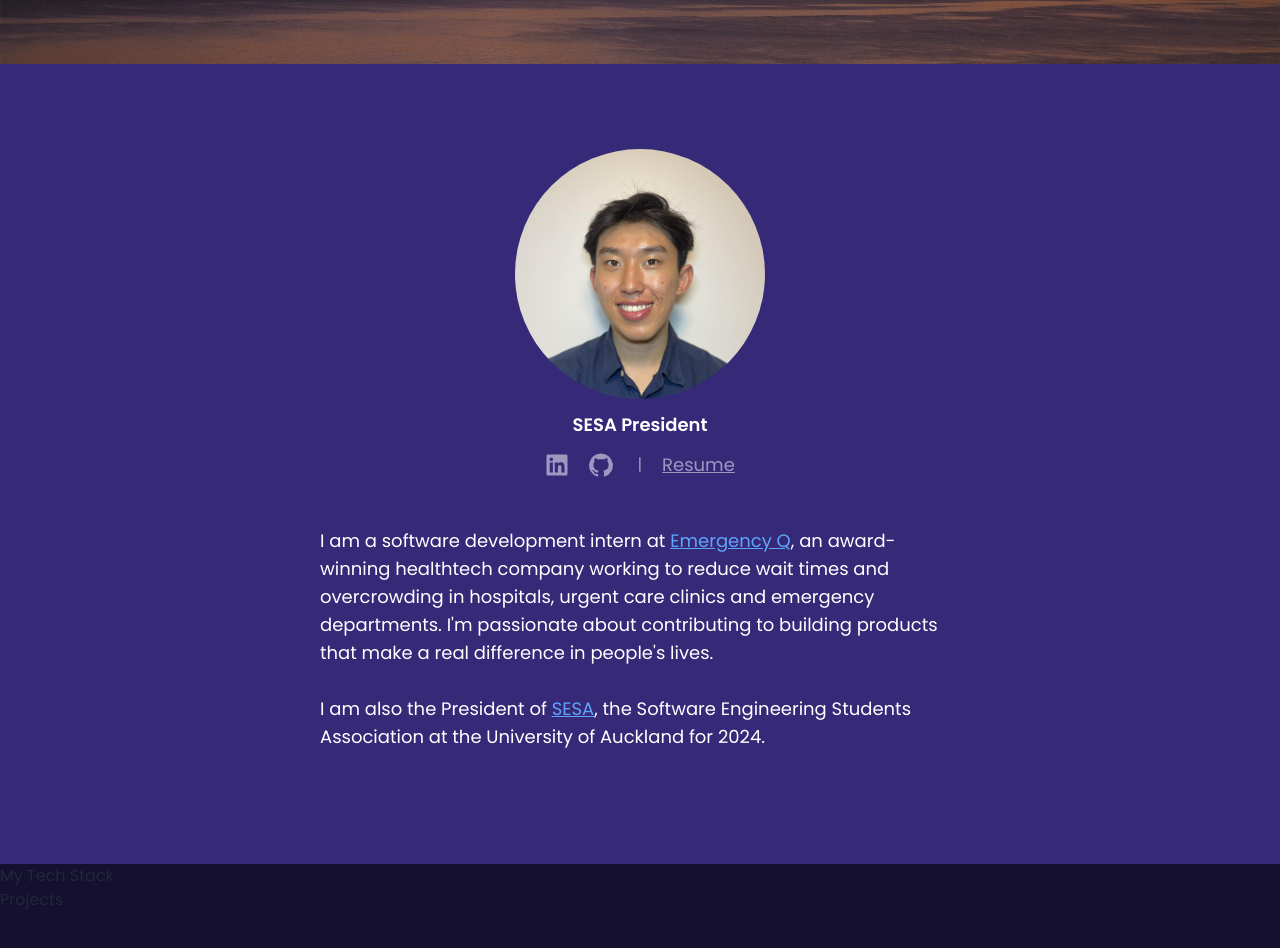
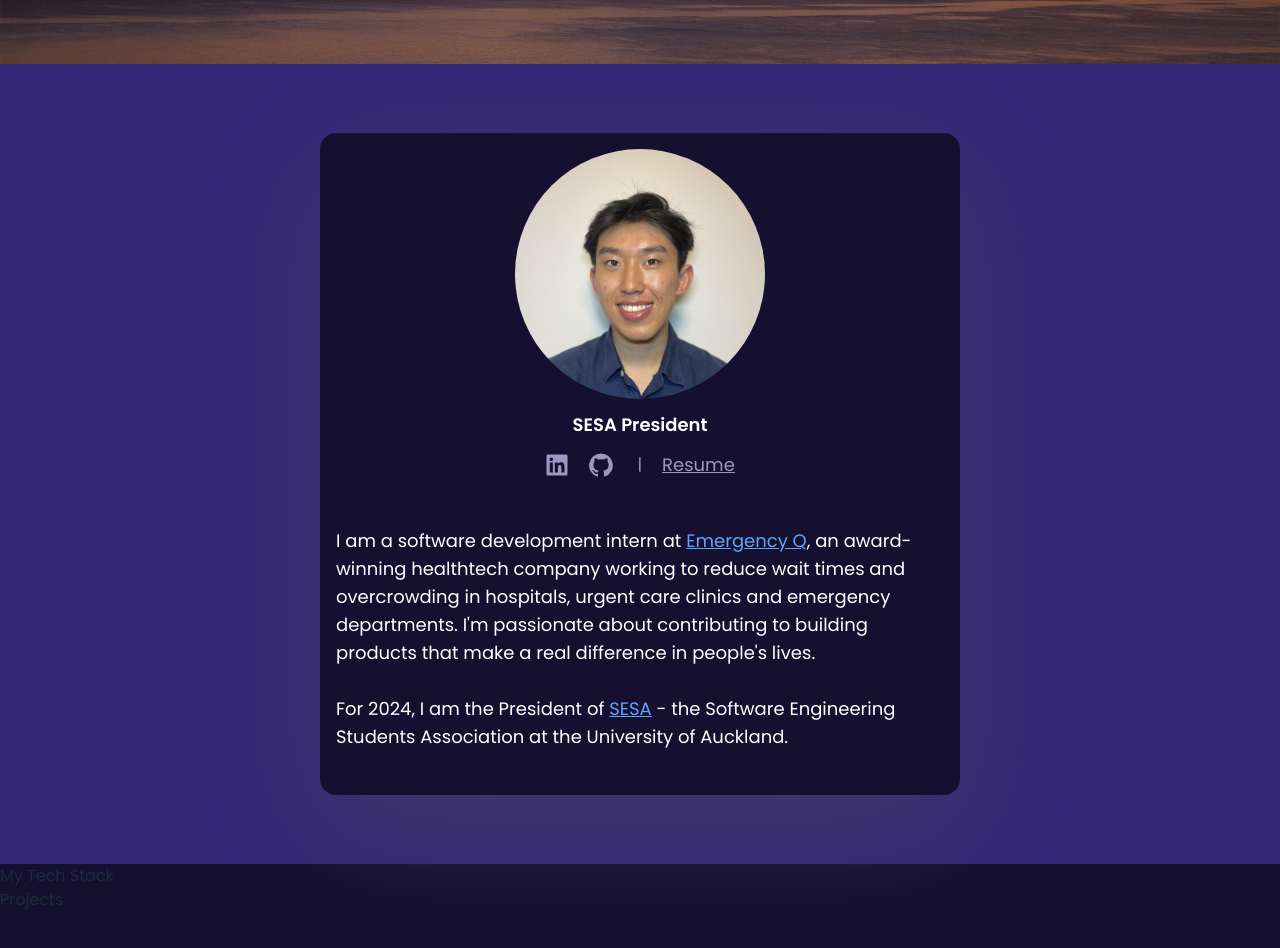
Before and after one commit to tonylxm/website, a React (Vite) app: page / in a window 1280 px wide. Shown: the part 736-1684 px from the top of the page. Built offline with nearby package versions, Linux system fonts and the light colour scheme.

Commit message:
feat(about): Card for about section

```diff
--- a/src/components/About.jsx
+++ b/src/components/About.jsx
@@ -10,6 +10,7 @@ const About = () => {
     <div className="w-full h-screen flex justify-center items-center bg-secondary">
       <div className="flex-[0.75] lg:flex-[0.5]">
         <Animation>
+          <div className="bg-primary p-4 rounded-2xl shadow-card">
             <div className="flex justify-center">
               <div>
                 <img
@@ -20,7 +21,9 @@ const About = () => {
                 />
               </div>
             </div>
-          <div className={`${styles.sectionText} flex mt-3 justify-center items-center font-semibold text-white text-center`}>
+            <div
+              className={`${styles.sectionText} flex mt-3 justify-center items-center font-semibold text-white text-center`}
+            >
               <TyperwriterEffect titles={about[0].titles} />
             </div>
             <div className="flex mt-3 justify-center items-center text-tertiary">
@@ -83,6 +86,7 @@ const About = () => {
                 </div>
               ))}
             </div>
+          </div>
         </Animation>
       </div>
     </div>
--- a/src/constants/constants.js
+++ b/src/constants/constants.js
@@ -12,6 +12,7 @@ export const about = [
       "SESA President",
       "Penultimate Software Engineering Student",
       "Foodie",
+      "Engineering Tutor",
       "Software Development Intern",
       "Hooper",
       "Coffee Lover",
@@ -29,13 +30,13 @@ export const about = [
           ", an award-winning healthtech company working to reduce wait times and overcrowding in hospitals, urgent care clinics and emergency departments. I'm passionate about contributing to building products that make a real difference in people's lives.",
       },
       {
-        text: "I am also the President of ",
+        text: "For 2024, I am the President of ",
         link: {
           url: "https://www.sesa.org.nz/",
           text: "SESA",
         },
         additionalText:
-          ", the Software Engineering Students Association at the University of Auckland for 2024.",
+          " - the Software Engineering Students Association at the University of Auckland.",
       },
     ],
   },
--- a/src/utils/TyperwriterEffect.jsx
+++ b/src/utils/TyperwriterEffect.jsx
@@ -39,6 +39,7 @@ const TypewriterTitle = ({ titles }) => {
 
     return () => {
       clearTimeout(timeoutId);
+      setDisplayedText("");
     };
   }, [titles, currentIndex]);
 
```
Lines whose indentation alone changed are shown as unchanged.
